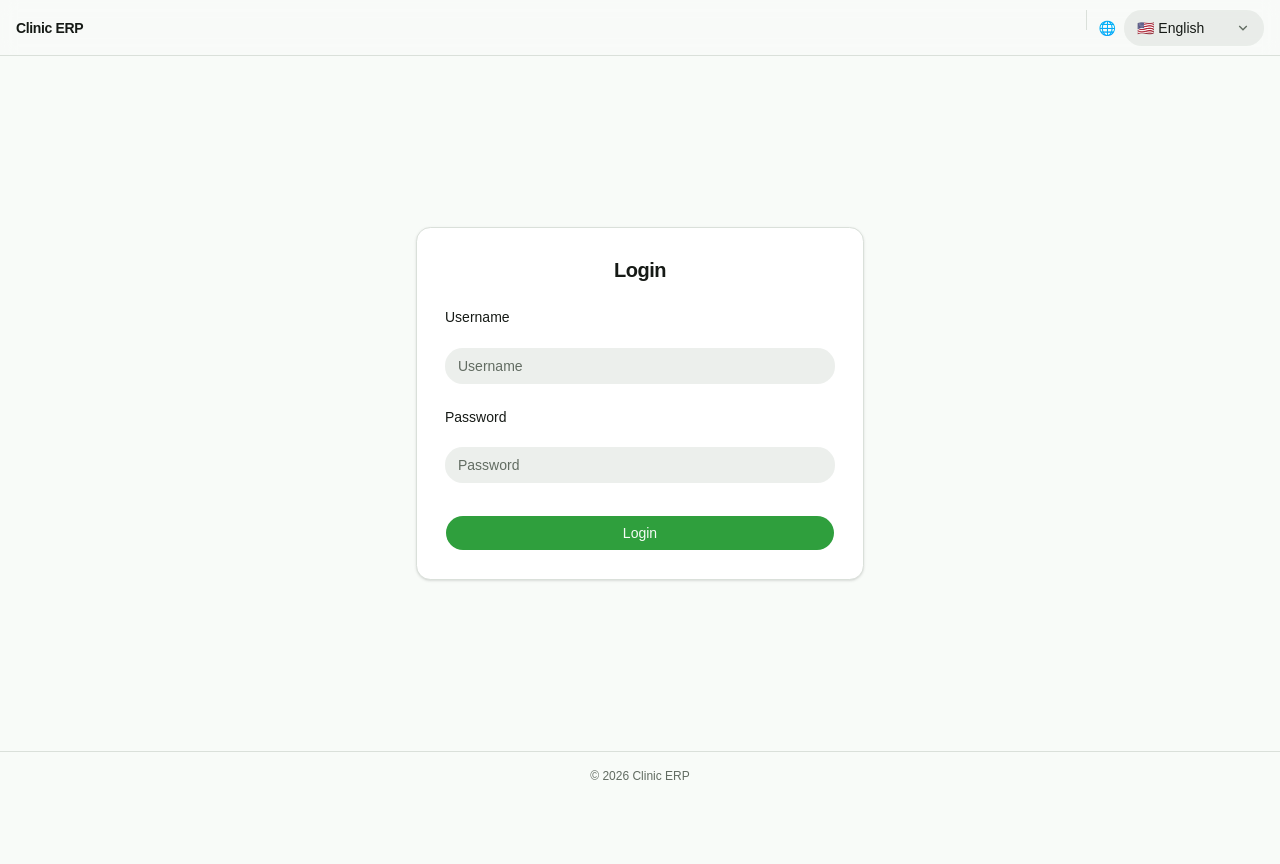
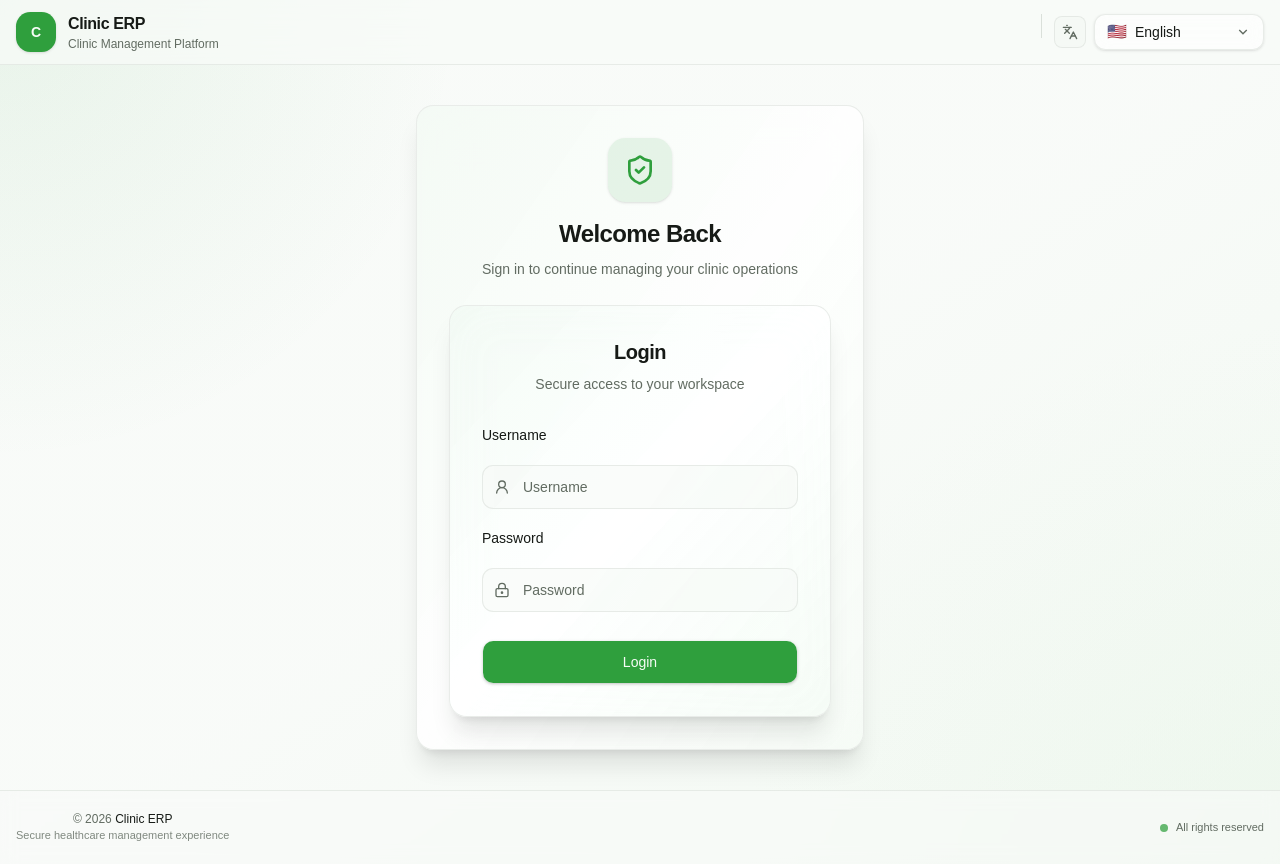
Before and after one commit to EslamKamel89/clinic-erp, a React (Vite) app: page /login in a window 1280 px wide. Before the commit the page ends 800 px from the top, so only its background shows below. Built offline with nearby package versions, Linux system fonts and the light colour scheme.

Commit message:
feat(ui): redesign public auth layout, login experience, and navigation action menus

```diff
--- a/src/app/router/layouts/PublicLayout.tsx
+++ b/src/app/router/layouts/PublicLayout.tsx
@@ -1,38 +1,146 @@
 // src/app/router/layouts/PublicLayout.tsx
+
 import { Outlet } from "react-router-dom";
+
 import { Separator } from "../../../components/ui/separator";
+
 import { LanguageSwitcher } from "../../../features/localization/components/LanguageSwitcher";
+
 import { useLocalization } from "../../../shared/lib/localization/useLocalization";
 
 export const PublicLayout = () => {
   const { t } = useLocalization("p000");
 
   return (
-    <div className="min-h-screen flex flex-col bg-background">
-      <header className="h-14 border-b bg-background/80 backdrop-blur supports-[backdrop-filter]:bg-background/60">
-        <div className="h-full max-w-7xl mx-auto px-4 flex items-center justify-between">
-          <div className="text-sm font-semibold tracking-tight">
-            {t("system.app_title")}
+    <div
+      className="
+        relative flex min-h-screen flex-col overflow-hidden
+        bg-gradient-to-br
+        from-background
+        via-background
+        to-accent/20
+      "
+    >
+      {/* Ambient Background Glow */}
+      <div
+        className="
+          pointer-events-none absolute inset-0
+          bg-[radial-gradient(circle_at_top_left,theme(colors.primary/.08),transparent_30%),radial-gradient(circle_at_bottom_right,theme(colors.accent/.18),transparent_35%)]
+        "
+      />
+
+      {/* Header */}
+      <header
+        className="
+          sticky top-0 z-40
+          border-b border-border/60
+          bg-background/70
+          backdrop-blur-xl
+        "
+      >
+        <div className="mx-auto flex h-16 max-w-7xl items-center justify-between px-4">
+          {/* Branding */}
+          <div className="flex items-center gap-3">
+            {/* Logo */}
+            <div
+              className="
+                flex size-10 items-center justify-center
+                rounded-2xl
+                bg-primary
+                text-primary-foreground
+                shadow-sm
+              "
+            >
+              <span className="text-sm font-bold">C</span>
+            </div>
+
+            {/* Title */}
+            <div className="flex flex-col leading-none">
+              <span className="text-sm font-semibold tracking-tight md:text-base">
+                {t("system.app_title")}
+              </span>
+
+              <span className="hidden text-xs text-muted-foreground md:block">
+                Clinic Management Platform
+              </span>
+            </div>
           </div>
 
+          {/* Actions */}
           <div className="flex items-center gap-3">
-            <Separator orientation="vertical" className="h-5" />
+            <Separator orientation="vertical" className="hidden h-6 md:block" />
+
             <LanguageSwitcher />
           </div>
         </div>
       </header>
 
-      <main className="flex-1 flex items-center justify-center px-4 py-6">
+      {/* Main */}
+      <main className="relative flex flex-1 items-center justify-center px-4 py-10">
         <div className="w-full max-w-md">
-          <Outlet />
+          {/* Auth Surface */}
+          <div
+            className="
+              relative overflow-hidden rounded-3xl
+              border border-border/60
+              bg-card/80
+              shadow-xl
+              backdrop-blur-xl
+            "
+          >
+            {/* Decorative Gradient */}
+            <div
+              className="
+                pointer-events-none absolute inset-0
+                bg-gradient-to-br
+                from-primary/5
+                via-transparent
+                to-accent/20
+              "
+            />
+
+            {/* Content */}
+            <div className="relative p-6 md:p-8">
+              <Outlet />
+            </div>
+          </div>
         </div>
       </main>
 
-      <footer className="border-t bg-background">
-        <div className="max-w-7xl mx-auto px-4 py-4 flex items-center justify-center">
-          <p className="text-xs text-muted-foreground">
-            © {new Date().getFullYear()} {t("system.app_title")}
-          </p>
+      {/* Footer */}
+      <footer
+        className="
+          border-t border-border/60
+          bg-background/60
+          backdrop-blur-sm
+        "
+      >
+        <div
+          className="
+            mx-auto flex max-w-7xl flex-col items-center justify-between gap-2
+            px-4 py-5
+            text-center
+            md:flex-row
+          "
+        >
+          <div className="flex flex-col">
+            <p className="text-xs text-muted-foreground">
+              © {new Date().getFullYear()}{" "}
+              <span className="font-medium text-foreground">
+                {t("system.app_title")}
+              </span>
+            </p>
+
+            <span className="text-[11px] text-muted-foreground/80">
+              Secure healthcare management experience
+            </span>
+          </div>
+
+          <div className="flex items-center gap-2 text-[11px] text-muted-foreground">
+            <div className="size-2 rounded-full bg-primary animate-pulse" />
+
+            <span>{t("system.copyright")}</span>
+          </div>
         </div>
       </footer>
     </div>
--- a/src/features/auth/components/LoginForm.tsx
+++ b/src/features/auth/components/LoginForm.tsx
@@ -1,10 +1,19 @@
+import { AlertCircle, Loader2, LockKeyhole, User2 } from "lucide-react";
+
 import { zodResolver } from "@hookform/resolvers/zod";
+
 import { useForm } from "react-hook-form";
+
 import { Button } from "../../../components/ui/button";
+
 import { Field, FieldError, FieldLabel } from "../../../components/ui/field";
+
 import { Input } from "../../../components/ui/input";
+
 import { useLocalization } from "../../../shared/lib/localization/useLocalization";
+
 import { useLogin } from "../hooks/useLogin";
+
 import { loginSchema, type LoginFormData } from "../schemas/login.schema";
 
 type Props = {
@@ -13,6 +22,7 @@ type Props = {
 
 export const LoginForm = ({ mutation }: Props) => {
   const { t: tUI } = useLocalization("p001");
+
   const { t: tValidation } = useLocalization("validation");
 
   const {
@@ -21,6 +31,7 @@ export const LoginForm = ({ mutation }: Props) => {
     formState: { errors },
   } = useForm<LoginFormData>({
     resolver: zodResolver(loginSchema),
+
     defaultValues: {
       username: "",
       password: "",
@@ -28,43 +39,100 @@ export const LoginForm = ({ mutation }: Props) => {
   });
 
   const onSubmit = (values: LoginFormData) => {
-    mutation.mutate({ username: values.username, password: values.password });
+    mutation.mutate({
+      username: values.username,
+      password: values.password,
+    });
   };
 
   const usernameError = errors.username?.message;
+
   const passwordError = errors.password?.message;
+
   const apiError = mutation.error?.message;
+
   return (
-    <div className="w-full rounded-2xl border bg-card p-7 shadow-sm">
+    <div
+      className="
+        relative overflow-hidden rounded-3xl
+        border border-border/60
+        bg-card/70
+        shadow-xl
+        backdrop-blur-xl
+      "
+    >
+      {/* Decorative Glow */}
+      <div
+        className="
+          pointer-events-none absolute inset-0
+          bg-gradient-to-br
+          from-primary/5
+          via-transparent
+          to-accent/20
+        "
+      />
+
+      <div className="relative p-6 md:p-8">
         {/* Header */}
-      <div className="mb-6 space-y-1 text-center">
-        <h1 className="text-xl font-semibold tracking-tight">
+        <div className="mb-8 space-y-2 text-center">
+          <h2 className="text-xl font-semibold tracking-tight">
             {tUI("login_button")}
-        </h1>
+          </h2>
+
+          <p className="text-sm text-muted-foreground">
+            Secure access to your workspace
+          </p>
         </div>
 
         {/* API Error */}
         {apiError && (
-        <div className="mb-4 rounded-md border border-destructive/30 bg-destructive/10 px-3 py-2 text-sm text-destructive text-center">
-          {apiError}
+          <div
+            className="
+              mb-5 flex items-start gap-3
+              rounded-2xl
+              border border-destructive/20
+              bg-destructive/10
+              px-4 py-3
+              text-sm text-destructive
+            "
+          >
+            <AlertCircle className="mt-0.5 size-4 shrink-0" />
+
+            <span>{apiError}</span>
           </div>
         )}
 
         {/* Form */}
-      <form onSubmit={handleSubmit(onSubmit)} className="space-y-6">
+        <form onSubmit={handleSubmit(onSubmit)} className="space-y-5">
           {/* Username */}
           <Field className="space-y-2" data-invalid={!!usernameError}>
             <FieldLabel htmlFor="username">{tUI("username_label")}</FieldLabel>
 
+            <div className="relative">
+              <User2
+                className="
+                  pointer-events-none absolute start-3 top-1/2
+                  size-4 -translate-y-1/2
+                  text-muted-foreground
+                "
+              />
+
               <Input
                 id="username"
                 placeholder={tUI("username_placeholder")}
+                className="
+                  h-11 rounded-xl
+                  border-border/60
+                  bg-background/70
+                  ps-10
+                "
                 {...register("username")}
                 aria-invalid={!!usernameError}
               />
+            </div>
 
             {usernameError && (
-            <FieldError className="text-xs text-destructive">
+              <FieldError className="text-xs">
                 {tValidation(usernameError)}
               </FieldError>
             )}
@@ -74,16 +142,32 @@ export const LoginForm = ({ mutation }: Props) => {
           <Field className="space-y-2" data-invalid={!!passwordError}>
             <FieldLabel htmlFor="password">{tUI("password_label")}</FieldLabel>
 
+            <div className="relative">
+              <LockKeyhole
+                className="
+                  pointer-events-none absolute start-3 top-1/2
+                  size-4 -translate-y-1/2
+                  text-muted-foreground
+                "
+              />
+
               <Input
                 id="password"
                 type="password"
                 placeholder={tUI("password_placeholder")}
+                className="
+                  h-11 rounded-xl
+                  border-border/60
+                  bg-background/70
+                  ps-10
+                "
                 {...register("password")}
                 aria-invalid={!!passwordError}
               />
+            </div>
 
             {passwordError && (
-            <FieldError className="text-xs text-destructive">
+              <FieldError className="text-xs">
                 {tValidation(passwordError)}
               </FieldError>
             )}
@@ -92,12 +176,26 @@ export const LoginForm = ({ mutation }: Props) => {
           {/* Submit */}
           <Button
             type="submit"
-          className="w-full mt-2 cursor-pointer"
+            className="
+              mt-2 h-11 w-full rounded-xl
+              cursor-pointer
+              text-sm font-medium
+              shadow-sm
+            "
             disabled={mutation.isPending}
           >
-          {mutation.isPending ? tUI("loading") : tUI("login_button")}
+            {mutation.isPending ? (
+              <div className="flex items-center gap-2">
+                <Loader2 className="size-4 animate-spin" />
+
+                <span>{tUI("loading")}</span>
+              </div>
+            ) : (
+              tUI("login_button")
+            )}
           </Button>
         </form>
       </div>
+    </div>
   );
 };
--- a/src/features/auth/pages/LoginPage.tsx
+++ b/src/features/auth/pages/LoginPage.tsx
@@ -1,18 +1,44 @@
+import { ShieldCheck } from "lucide-react";
 import { useEffect } from "react";
 import { useNavigate } from "react-router-dom";
+
 import { LoginForm } from "../components/LoginForm";
+
 import { useLogin } from "../hooks/useLogin";
 
 export const LoginPage = () => {
   const mutation = useLogin();
+
   const navigate = useNavigate();
+
   useEffect(() => {
     if (mutation.isSuccess) {
       navigate("/");
     }
   }, [mutation.isSuccess]);
+
   return (
-    <div>
+    <div className="flex flex-col gap-6">
+      {/* Hero */}
+      <div className="text-center">
+        {/* Icon */}
+        <div className="mx-auto mb-4 flex size-16 items-center justify-center rounded-3xl bg-primary/10 text-primary shadow-sm">
+          <ShieldCheck className="size-8" />
+        </div>
+
+        {/* Heading */}
+        <div className="space-y-2">
+          <h1 className="text-2xl font-bold tracking-tight text-foreground">
+            Welcome Back
+          </h1>
+
+          <p className="text-sm leading-relaxed text-muted-foreground">
+            Sign in to continue managing your clinic operations
+          </p>
+        </div>
+      </div>
+
+      {/* Form */}
       <LoginForm mutation={mutation} />
     </div>
   );
--- a/src/features/localization/components/LanguageSwitcher.tsx
+++ b/src/features/localization/components/LanguageSwitcher.tsx
@@ -1,4 +1,7 @@
 // src/features/localization/components/LanguageSwitcher.tsx
+
+import { Languages } from "lucide-react";
+
 import {
   Select,
   SelectContent,
@@ -8,36 +11,109 @@ import {
   SelectTrigger,
   SelectValue,
 } from "../../../components/ui/select";
+
 import { useLocalization } from "../../../shared/lib/localization/useLocalization";
+
 import type { Language } from "../../auth/types/auth.types";
+
 import { useChangeLanguage } from "../hooks/useChangeLanguage";
 
 export const LanguageSwitcher = () => {
   const { t, i18n } = useLocalization("p000");
+
   const currentLang = i18n.language;
+
   const { changeLanguage, isLoading } = useChangeLanguage();
 
   return (
     <div className="flex items-center gap-2">
-      <span className="text-sm text-muted-foreground">🌐</span>
+      {/* Icon */}
+      <div
+        className="
+          flex size-8 items-center justify-center
+          rounded-lg
+          border border-border/60
+          bg-muted/40
+          text-muted-foreground
+        "
+      >
+        <Languages className="size-4" />
+      </div>
 
+      {/* Select */}
       <Select
         value={currentLang}
         onValueChange={(v) => changeLanguage(v as Language)}
         disabled={isLoading}
       >
-        <SelectTrigger className="w-[140px] h-9">
+        <SelectTrigger
+          className="
+            h-9 w-[170px]
+            rounded-xl
+            border-border/60
+            bg-card/60
+            shadow-sm
+            backdrop-blur-sm
+
+            hover:bg-accent/40
+            transition-colors
+          "
+        >
           <SelectValue placeholder={t("common.language")} />
         </SelectTrigger>
 
-        <SelectContent>
+        <SelectContent
+          className="
+            rounded-2xl
+            border border-border/60
+            bg-popover/95
+            shadow-xl
+            backdrop-blur-xl
+          "
+        >
           <SelectGroup>
-            <SelectLabel className="text-xs text-muted-foreground">
+            <SelectLabel
+              className="
+                px-2 py-1.5
+                text-[11px]
+                font-semibold uppercase tracking-wide
+                text-muted-foreground
+              "
+            >
               {t("common.language")}
             </SelectLabel>
 
-            <SelectItem value="ar">🇪🇬 {t("common.arabic")}</SelectItem>
-            <SelectItem value="en">🇺🇸 {t("common.english")}</SelectItem>
+            <SelectItem
+              value="ar"
+              className="
+                rounded-xl
+                py-2
+                transition-colors
+                focus:bg-accent/60
+              "
+            >
+              <div className="flex items-center gap-2">
+                <span className="text-base">🇪🇬</span>
+
+                <span>{t("common.arabic")}</span>
+              </div>
+            </SelectItem>
+
+            <SelectItem
+              value="en"
+              className="
+                rounded-xl
+                py-2
+                transition-colors
+                focus:bg-accent/60
+              "
+            >
+              <div className="flex items-center gap-2">
+                <span className="text-base">🇺🇸</span>
+
+                <span>{t("common.english")}</span>
+              </div>
+            </SelectItem>
           </SelectGroup>
         </SelectContent>
       </Select>
--- a/src/features/navigation/components/ActionMenu.tsx
+++ b/src/features/navigation/components/ActionMenu.tsx
@@ -1,39 +1,113 @@
-import { EllipsisVertical } from "lucide-react";
+import { EllipsisVertical, LogOut, Settings2 } from "lucide-react";
+
 import { Button } from "../../../components/ui/button";
+
 import {
   DropdownMenu,
   DropdownMenuContent,
   DropdownMenuItem,
   DropdownMenuTrigger,
 } from "../../../components/ui/dropdown-menu";
+
 import { Separator } from "../../../components/ui/separator";
+
 import { LanguageSwitcher } from "../../localization/components/LanguageSwitcher";
+
 type Props = {
   logoutCallback: () => void;
+
   t: (key: string) => string;
 };
+
 export const ActionMenu = ({ logoutCallback, t }: Props) => {
   return (
-    <div className="flex items-center gap-2">
+    <div className="flex items-center">
       <DropdownMenu>
         <DropdownMenuTrigger asChild>
-          <Button variant="ghost" size="icon">
-            <EllipsisVertical />
+          <Button
+            variant="ghost"
+            size="icon"
+            className="
+              rounded-xl
+              border border-border/60
+              bg-card/60
+              shadow-sm
+              backdrop-blur-sm
+
+              hover:bg-accent/70
+              hover:text-foreground
+            "
+          >
+            <EllipsisVertical className="size-5" />
           </Button>
         </DropdownMenuTrigger>
 
-        <DropdownMenuContent align="end" className="w-[200px]">
+        <DropdownMenuContent
+          align="end"
+          sideOffset={10}
+          className="
+            w-[240px]
+            rounded-2xl
+            border border-border/60
+            bg-popover/95
+            p-2
+            shadow-xl
+            backdrop-blur-xl
+          "
+        >
+          {/* Header */}
+          <div className="mb-2 rounded-xl bg-gradient-to-r from-primary/10 via-accent/40 to-transparent px-3 py-2">
+            <div className="flex items-center gap-2">
+              <div
+                className="
+                  flex size-8 items-center justify-center
+                  rounded-lg
+                  bg-primary/15
+                  text-primary
+                "
+              >
+                <Settings2 className="size-4" />
+              </div>
+
+              <div className="flex flex-col">
+                <span className="text-sm font-semibold">Preferences</span>
+
+                <span className="text-[11px] text-muted-foreground">
+                  Manage your workspace settings
+                </span>
+              </div>
+            </div>
+          </div>
+
           {/* Language */}
-          <div className="px-2 py-1">
+          <div className="rounded-xl px-2 py-2 hover:bg-accent/40 transition-colors">
             <LanguageSwitcher />
           </div>
 
           {/* Separator */}
-          <Separator className="my-1" />
+          <Separator className="my-2 opacity-60" />
 
           {/* Logout */}
-          <DropdownMenuItem onClick={logoutCallback} className="cursor-pointer">
-            {t("actions.logout")}
+          <DropdownMenuItem
+            onClick={logoutCallback}
+            className="
+              rounded-xl
+              px-3 py-2.5
+              text-destructive
+              transition-colors
+
+              focus:bg-destructive/10
+              focus:text-destructive
+
+              data-[highlighted]:bg-destructive/10
+              data-[highlighted]:text-destructive
+            "
+          >
+            <div className="flex items-center gap-2">
+              <LogOut className="size-4" />
+
+              <span>{t("actions.logout")}</span>
+            </div>
           </DropdownMenuItem>
         </DropdownMenuContent>
       </DropdownMenu>
```
Lines whose indentation alone changed are shown as unchanged.
